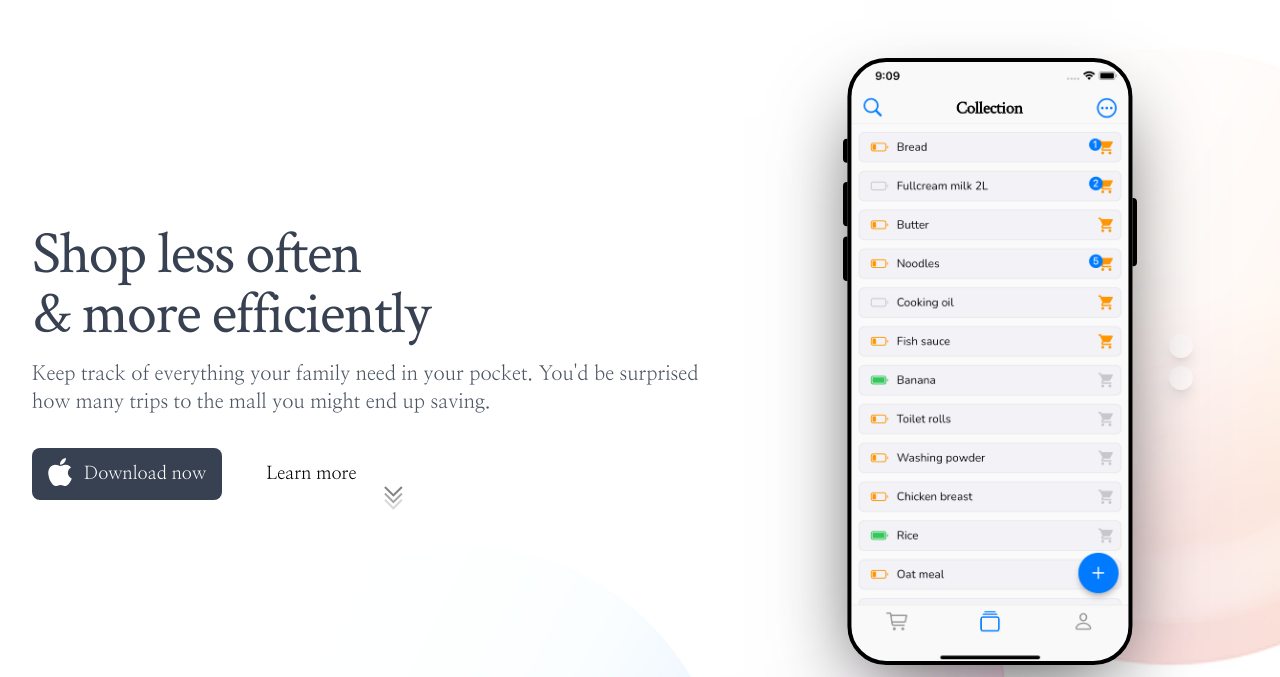
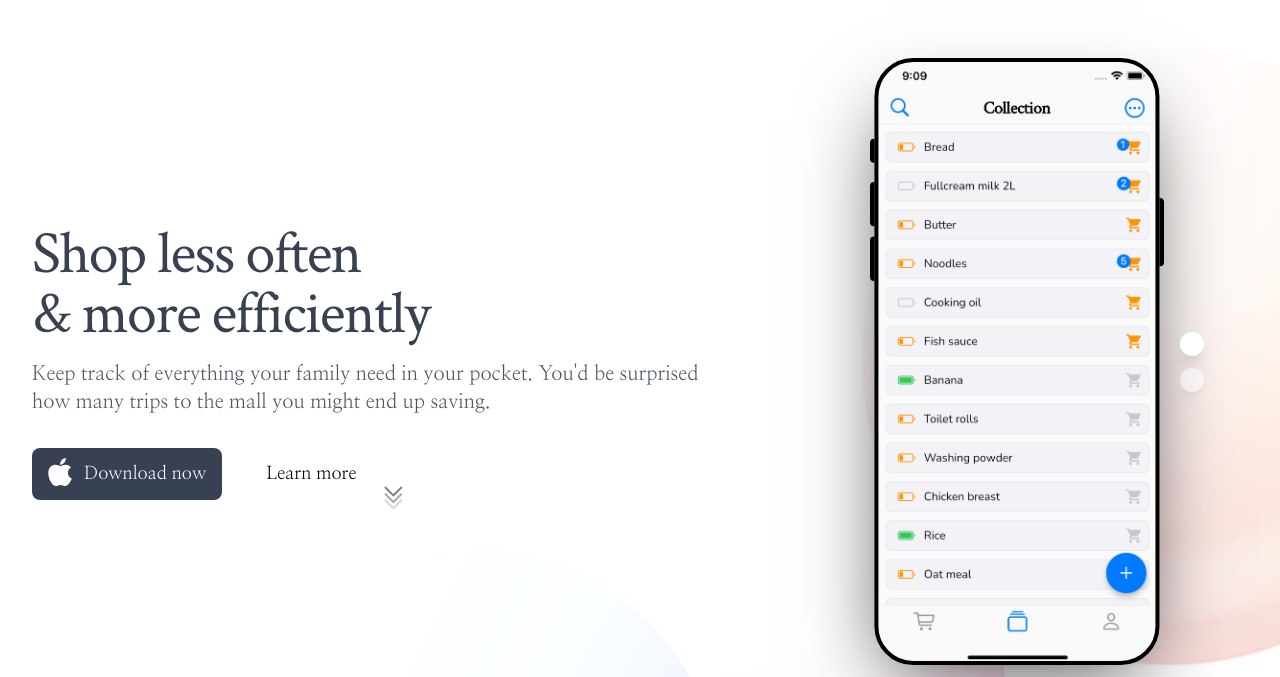
Before and after one commit to itemeter/itemeter.com, a plain HTML site: page index.html in a window 1280 px wide. Shown: the part 102-779 px from the top of the page. Drawn offline with Linux system fonts and the light colour scheme; a web font is replaced by a local one.

```diff
--- a/index.html
+++ b/index.html
@@ -169,16 +169,17 @@
             </a>
           </div>
         </div>
-        <div class="lg:mt-0 lg:col-span-4 lg:flex">
+        <div class="lg:mt-0 lg:col-span-4 lg:flex mx-auto">
           <div class="screen">
             <div class="screen-shadow shadow-2xl"></div>
             <img src="./images/mobile-frame.svg" class="frame" />
             <img src="./images/screen-collection.png" class="inner" />
+            <img src="./images/screen-shopping-list.png" class="inner" />
           </div>
-          <div class="flex items-center ml-8">
-            <div class="flex-col space-y-2">
-              <a class="bg-white/50 hover:bg-white cursor-pointer shadow-lg h-6 w-6 flex rounded-full"></a>
-              <a class="bg-white/50 hover:bg-white cursor-pointer shadow-lg h-6 w-6 flex rounded-full"></a>
+          <div class="flex items-center justify-center m-4">
+            <div class="flex space-x-3 lg:flex-col lg:space-x-0 lg:space-y-3 z-50">
+              <a onClick="showScreen(1)" class="dot bg-white hover:bg-white cursor-pointer shadow-lg h-6 w-6 flex rounded-full"></a>
+              <a onClick="showScreen(2)" class="dot bg-white hover:bg-white cursor-pointer shadow-lg h-6 w-6 flex rounded-full"></a>
             </div>
 
           </div>
@@ -343,19 +344,19 @@
       <div class="container mx-auto px-8 lg:px-44">
         <p><b>itemeter</b> is committed to protecting the privacy of its users. This privacy policy explains how we collect, use, and disclose personal information.</p>
         <h4 class="py-2"><b>Information we collect</b></h4>
-        <ul class="list-disc ml-4 lg:ml-6">
+        <ul class="list-disc ml-5 lg:ml-6">
           <li>Email address: We collect your email address when you sign up for an account.</li>
           <li>User data: We store user data on the AWS cloud provider, including user preferences and activity.</li>
         </ul>
 
         <h4 class="py-2"><b>How we use your information</b></h4>
-        <ul class="list-disc ml-4 lg:ml-6">
+        <ul class="list-disc ml-5 lg:ml-6">
           <li>Email address: We use your email address to send you important information about your account, such as password reset instructions and account updates.</li>
           <li>User data: We use your user data to provide you with a personalized experience in the app.</li>
         </ul>
 
         <h4 class="py-2"><b>How we disclose your information</b></h4>
-        <ul class="list-disc ml-4 lg:ml-6">
+        <ul class="list-disc ml-5 lg:ml-6">
           <li>We do not sell or rent your personal information to third parties.</li>
           <li>We may share your personal information with our service providers who assist us in providing the app to you.</li>
           <li>We may disclose your personal information if required by law or if we believe that such action is necessary to protect and defend the rights, property, or personal safety of <b>itemeter</b>, our users, or the public.</li>
@@ -417,8 +418,22 @@
   </body>
 
   <script>
+    function showScreen(n) {
+      let screens = document.getElementsByClassName("inner");
+      let dots = document.getElementsByClassName("dot");
+      for (i = 0; i < screens.length; i++) {
+        screens[i].style.display = "none";
+      }
+      for (i = 0; i < dots.length; i++) {
+        dots[i].classList.add('opacity-50');
+      }
+      dots[n-1].classList.remove('opacity-50');
+      screens[n-1].style.display = 'block';
+    }
+
     // Burger menus
     document.addEventListener('DOMContentLoaded', function() {
+      showScreen(1);
       // open
       const burger = document.querySelectorAll('.navbar-burger');
       const menu = document.querySelectorAll('.navbar-menu');
```
Also changed, not shown: images/screen-shopping-list.png (added), style.css.
